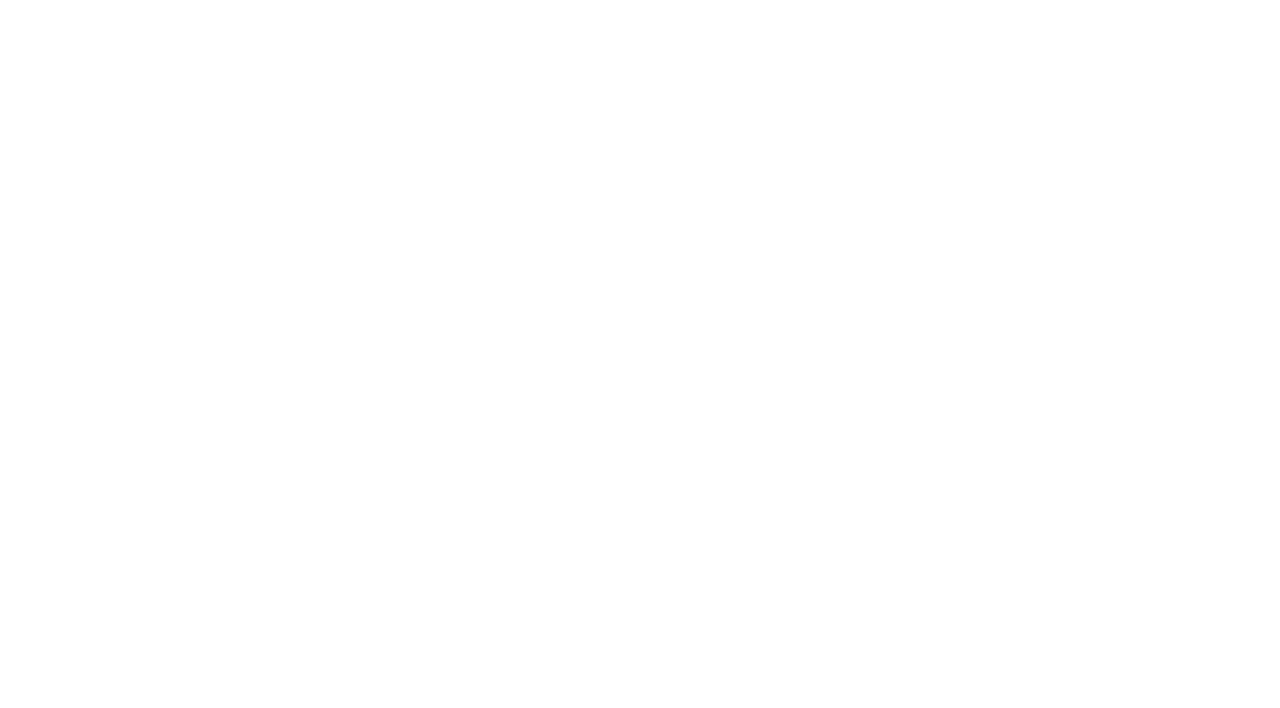
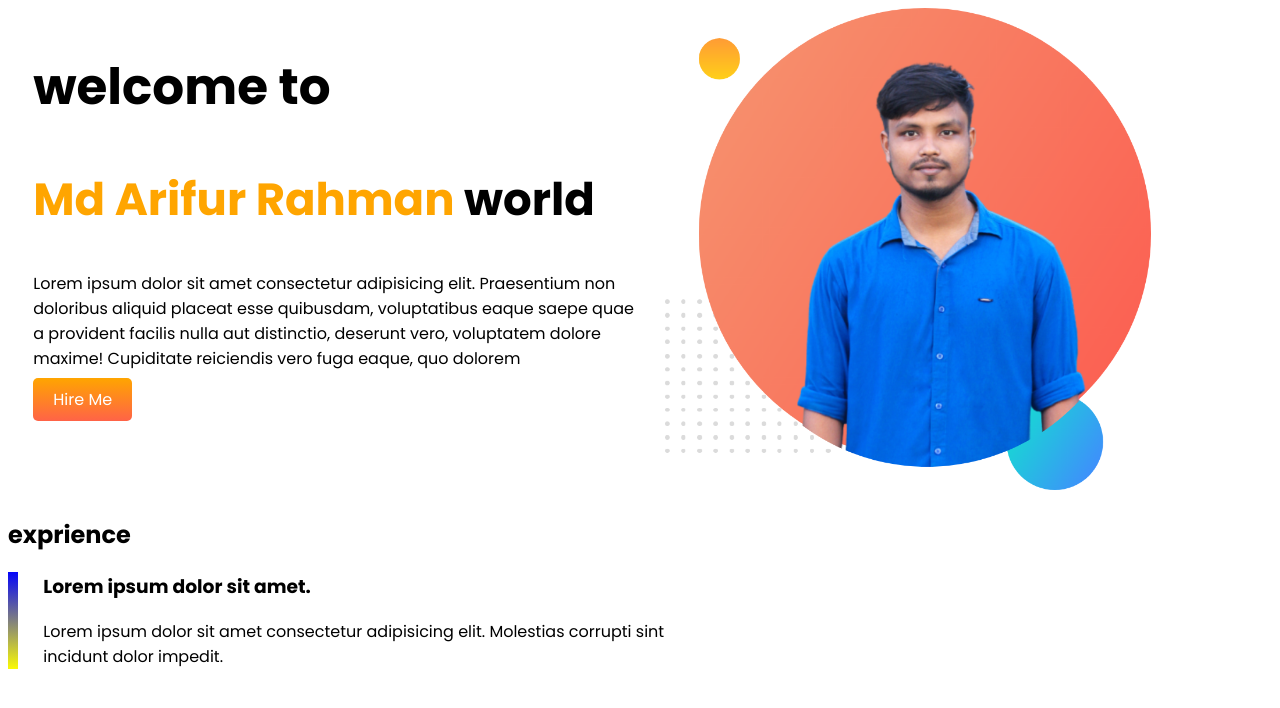
Before and after one commit to alaminarif/project-1, a plain HTML site: page index.html in a window 1280 px wide. Drawn offline with Linux system fonts and the light colour scheme.

Commit message:
banner section done

```diff
--- a/index.html
+++ b/index.html
@@ -5,7 +5,32 @@
     <meta http-equiv="X-UA-Compatible" content="IE=edge" />
     <meta name="viewport" content="width=device-width, initial-scale=1.0" />
     <link rel="stylesheet" href="style.css" />
-    <title>Document</title>
+    <link rel="preconnect" href="https://fonts.googleapis.com" />
+    <link rel="preconnect" href="https://fonts.gstatic.com" crossorigin />
+    <link href="https://fonts.googleapis.com/css2?family=Poppins:wght@400;500;600;700&display=swap" rel="stylesheet" />
+    <title>Protfolio Website</title>
   </head>
-  <body></body>
+  <body>
+    <section class="section-head">
+      <div class="half-width">
+        <h1 class="section-heading-first">welcome to</h1>
+        <h1 class="section-heading-second"><span>Md Arifur Rahman</span> world</h1>
+        <p>
+          Lorem ipsum dolor sit amet consectetur adipisicing elit. Praesentium non doloribus aliquid placeat esse quibusdam, voluptatibus eaque saepe
+          quae a provident facilis nulla aut distinctio, deserunt vero, voluptatem dolore maxime! Cupiditate reiciendis vero fuga eaque, quo dolorem
+        </p>
+        <a class="btn-link" href="https://www.facebook.com/alaminarif231/">Hire Me</a>
+      </div>
+      <div class="half-width">
+        <img src="img/my-bg.png" alt="backgraound Image" />
+      </div>
+    </section>
+    <section class="exprience">
+      <h2>exprience</h2>
+      <div class="card half-width">
+        <h3>Lorem ipsum dolor sit amet.</h3>
+        <p>Lorem ipsum dolor sit amet consectetur adipisicing elit. Molestias corrupti sint incidunt dolor impedit.</p>
+      </div>
+    </section>
+  </body>
 </html>
--- a/style.css
+++ b/style.css
@@ -0,0 +1,34 @@
+body {
+  font-family: "Poppins", sans-serif;
+}
+.section-head {
+  display: flex;
+}
+.half-width {
+  width: 50%;
+  padding-left: 2%;
+}
+.section-heading-first {
+  font-size: 50px;
+}
+.section-heading-second {
+  font-size: 45px;
+}
+.section-head span {
+  color: orange;
+}
+.section-head img {
+  width: 80%;
+}
+.btn-link {
+  background-image: linear-gradient(orange, tomato);
+  padding: 10px 20px;
+  border-radius: 5px;
+  text-decoration: none;
+  color: white;
+}
+.exprience .half-width {
+  border-left: 10px solid;
+  border-image: linear-gradient(blue, yellow);
+  border-image-slice: 2;
+}
```
